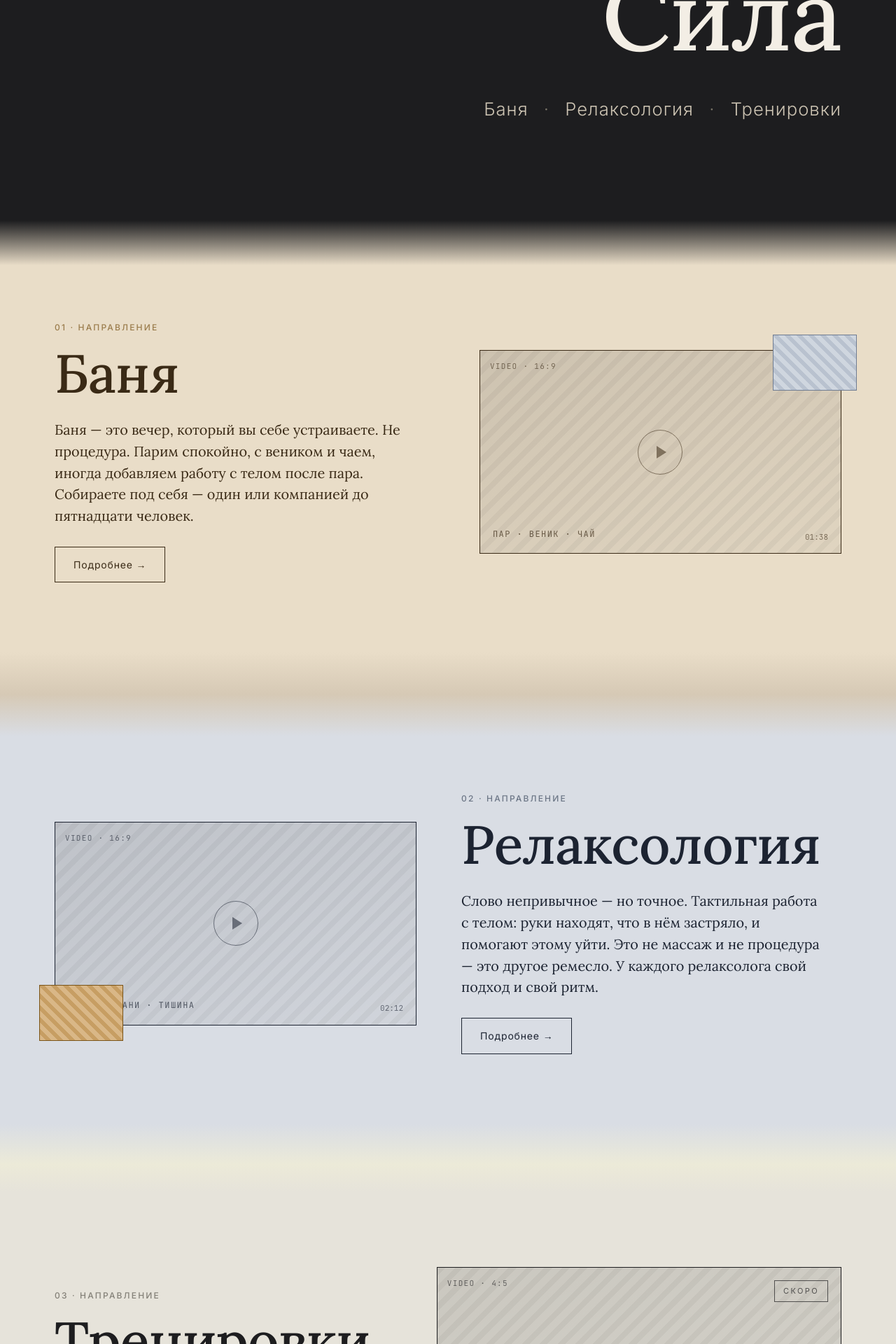
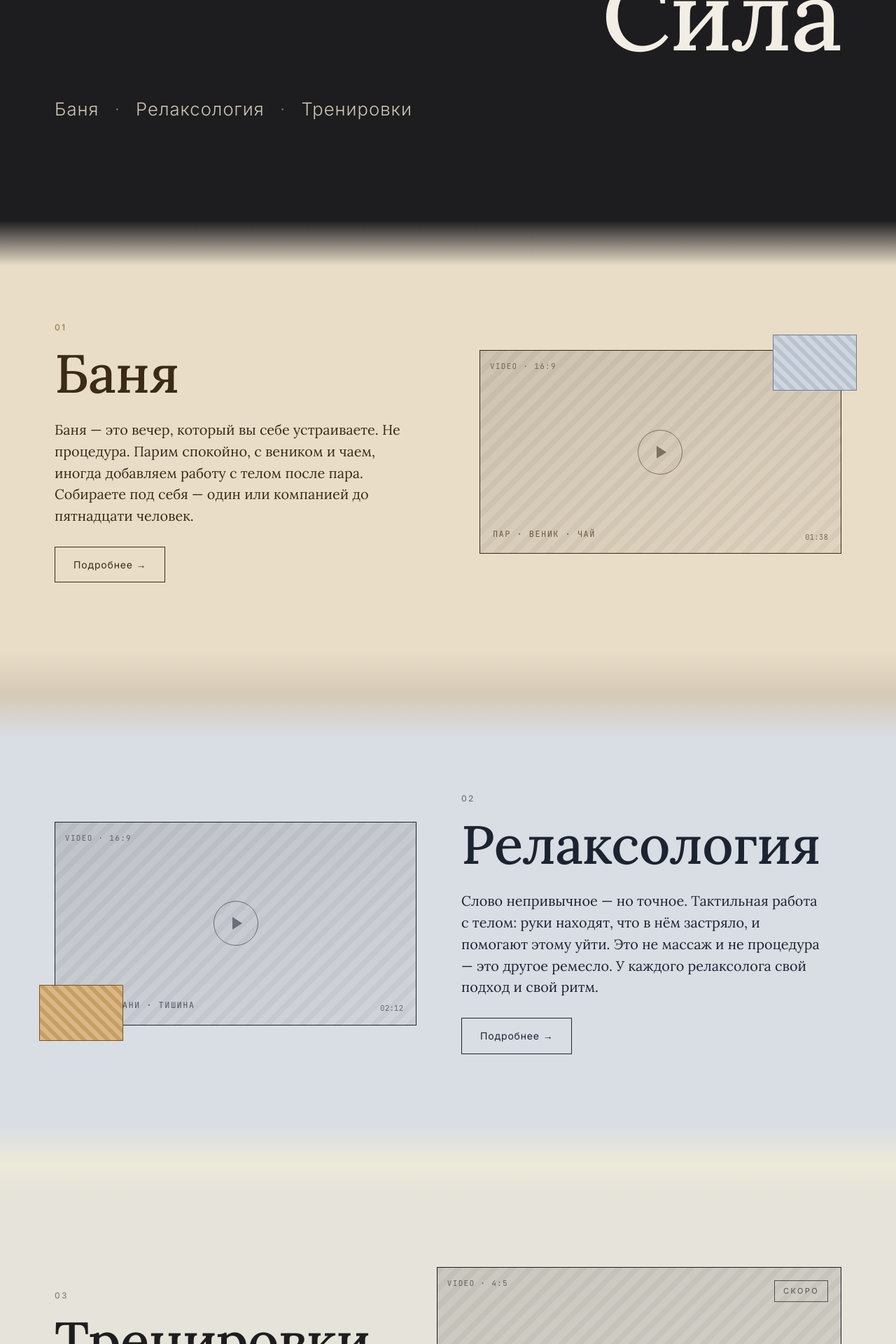
Before and after one commit to keechva/vigor-and-strength, a Next.js app: page / in a window 1280 px wide. Shown: the part 340-2260 px from the top of the page at 70% size. Built offline with nearby package versions, Linux system fonts and the light colour scheme.

Commit message:
hero: directions слева; meta — только номер; Тренировки без переноса

```diff
--- a/app/_components/Banya.tsx
+++ b/app/_components/Banya.tsx
@@ -4,7 +4,7 @@ export function Banya() {
       <div className="wrap">
         <div className="practice">
           <div className="copy">
-            <div className="meta">01 · Направление</div>
+            <div className="meta">01</div>
             <h2>Баня</h2>
             <p>
               Баня — это вечер, который вы себе устраиваете. Не процедура. Парим
--- a/app/_components/Relax.tsx
+++ b/app/_components/Relax.tsx
@@ -18,7 +18,7 @@ export function Relax() {
           </div>
 
           <div className="copy">
-            <div className="meta">02 · Направление</div>
+            <div className="meta">02</div>
             <h2>Релакс&shy;ология</h2>
             <p>
               Слово непривычное — но точное. Тактильная работа с телом: руки
--- a/app/_components/Training.tsx
+++ b/app/_components/Training.tsx
@@ -8,8 +8,8 @@ export function Training() {
       <div className="wrap">
         <div className="practice training">
           <div className="copy">
-            <div className="meta">03 · Направление</div>
-            <h2>Трени&shy;ровки</h2>
+            <div className="meta">03</div>
+            <h2>Тренировки</h2>
             <p>
               Готовим направление тренировок. Кунгфу, медитации, работа с
               дыханием — собираем группы и индивидуальные расписания.
--- a/app/globals.css
+++ b/app/globals.css
@@ -260,7 +260,7 @@ body {
   font-size: clamp(18px, 2vw, 26px);
   letter-spacing: .04em;
   color: #cdc4b3;
-  text-align: right;
+  text-align: left;
 }
 .hero .directions .dot {
   display: inline-block;
@@ -397,6 +397,9 @@ section.zone {
   align-items: start;
 }
 .practice.training .copy { padding-top: 60px; }
+.practice.training h2 {
+  text-wrap: nowrap;
+}
 
 /* ============ VIDEO SLOT ============ */
 .video-slot {
```
